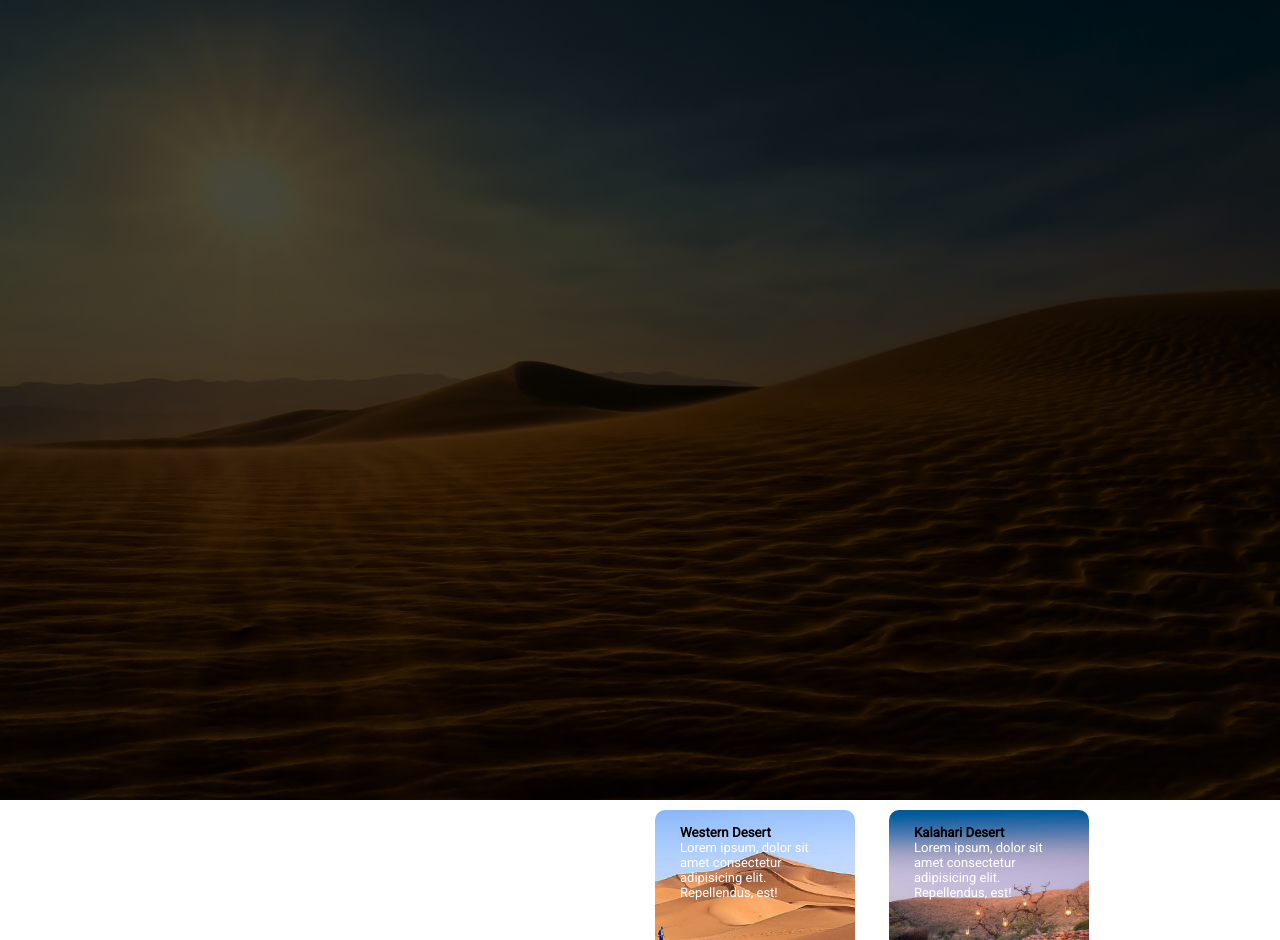
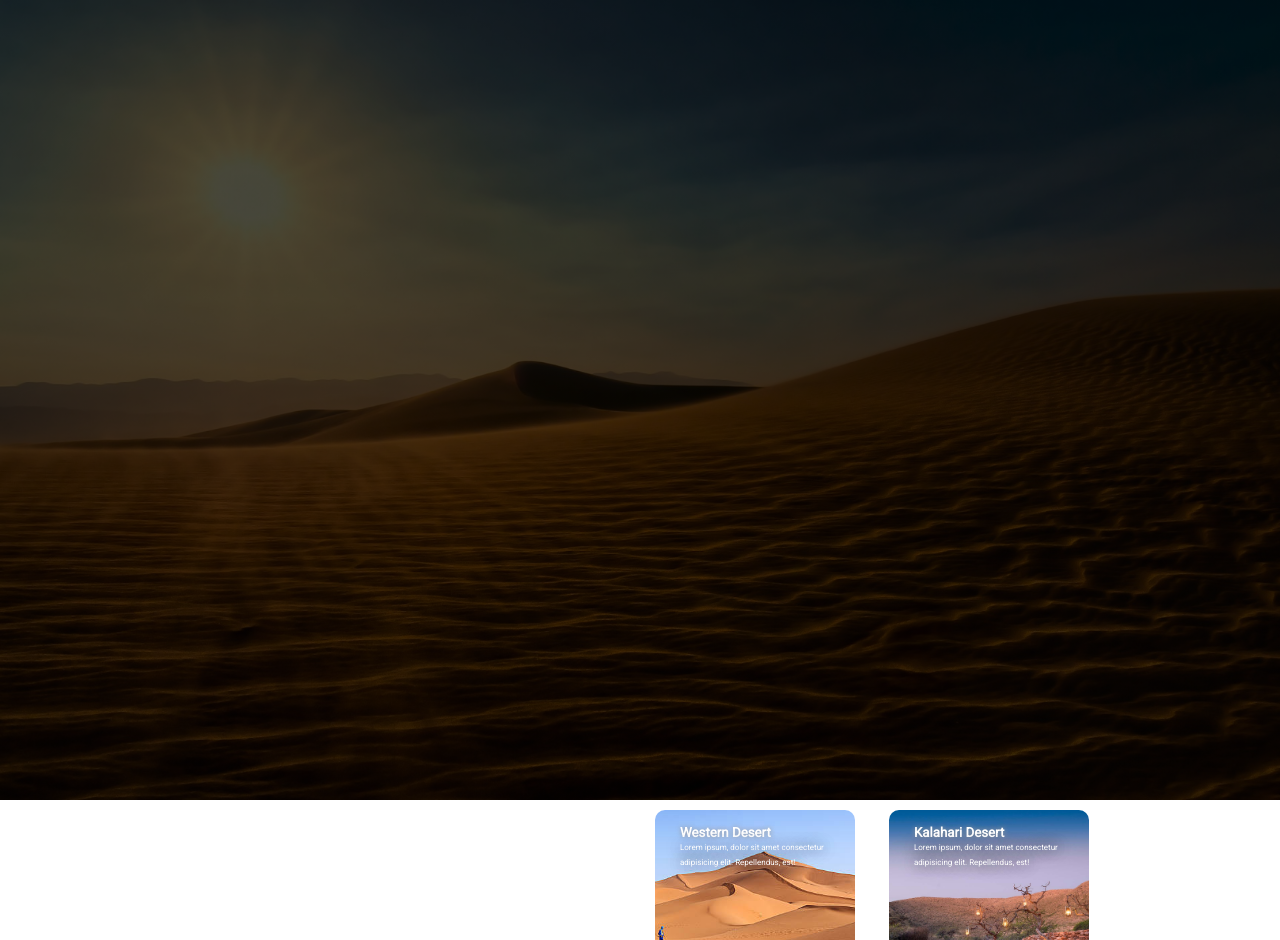
Before and after one commit to webfaisalbd/sahara-desert-header-design-using-html-css, a website: page index.html in a window 1280 px wide. Shown: the top 940 px of the page. Drawn offline with Linux system fonts and the light colour scheme.

Commit message:
inside card h5, p style change

```diff
--- a/style.css
+++ b/style.css
@@ -119,7 +119,17 @@ button {
   background-image: url(images/pyramidOfGiza.jpg);
 }
 
-
 .card:hover{
   transform: translateY(-10px);
 }
+
+
+h5 {
+  color: #fff;
+  text-shadow: 0 0 5px #999;
+}
+
+.card p {
+  text-shadow: 0 0 15px #000;
+  font-size: 8px;
+}
```
